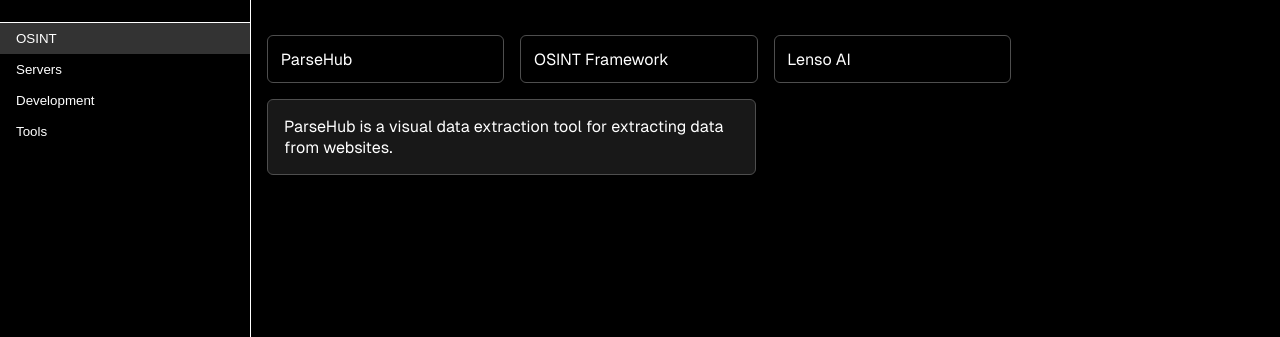
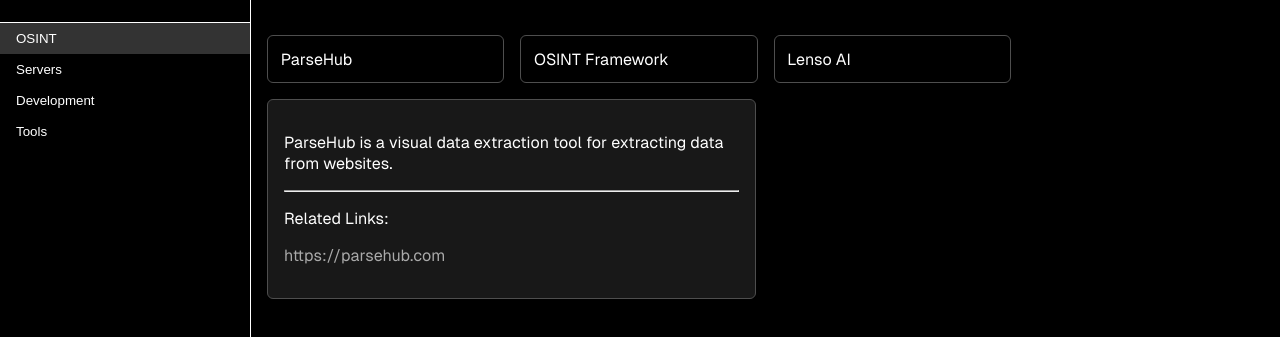
Before and after one commit to mrbigsticks/inform, a plain HTML site: page index.html in a window 1280 px wide. Both pictures are taken after a click on the element "ParseHub". Shown: the part 79-416 px from the top of the page. Drawn offline with Linux system fonts and the light colour scheme; a web font is replaced by a local one.

Commit message:
Test Update 1.4
Added selection color and a link section to the detail card which is planned to be expanded upon in the future updates.

```diff
--- a/src/script.js
+++ b/src/script.js
@@ -76,17 +76,16 @@
 
 
 const softwareDetails = {
-    1: "ParseHub is a visual data extraction tool for extracting data from websites.",
-    2: "OSINT Framework provides tools and resources for open-source intelligence gathering.",
-    3: "OneDrive is a cloud storage service by Microsoft.",
-    4: "Visual Studio Code is a code editor for development.",
-    5: "Lenso AI helps with image recognition and machine learning.",
-    6: "Virtual Machine Notes is a tool for managing virtual machines.",
-    7: "GitHub is a version control platform for developers.",
-    8: "Nmap is a network scanning tool for security professionals.",
-    9: "Hydra Brute Force is a password-cracking tool.",
-    10: "SQL Injection is an exploitation technique for web applications.",
-    11: "DDoS is a denial-of-service attack technique."
+    1: { description: "ParseHub is a visual data extraction tool for extracting data from websites.", links: ["https://parsehub.com"] },
+    2: { description: "OSINT Framework provides tools and resources for open-source intelligence gathering.", links: ["https://osintframework.com"] },
+    3: { description: "OneDrive is a cloud storage service by Microsoft.", links: ["https://onedrive.live.com"] },
+    4: { description: "Visual Studio Code is a code editor for development.", links: ["https://code.visualstudio.com"] },
+    5: { description: "Lenso AI helps with image recognition and machine learning.", links: ["https://lenso.ai"] },
+    6: { description: "Virtual Machine Notes is a tool for managing virtual machines.", links: ["#"] },
+    7: { description: "GitHub is a version control platform for developers.", links: ["https://github.com"] },
+    8: { description: "Nmap is a network scanning tool for security professionals.", links: ["https://nmap.org"] },
+    9: { description: "Hydra Brute Force is a password-cracking tool.", links: ["#"] },
+    11: { description: "DDoS is a denial-of-service attack technique.", links: ["#"] }
 };
 
 function renderSoftware() {
@@ -116,15 +115,28 @@
 
 
 
-// Function to show software details and adjust width
 function displaySoftwareDetails(softwareId) {
     const detailsBox = document.getElementById('softwareDetails');
-    const softwareItem = document.querySelector('.software-item'); // Get any software button
-    const itemWidth = softwareItem ? softwareItem.offsetWidth : 200; // Default to 200px if no items
+    const softwareItem = document.querySelector('.software-item');
+    const itemWidth = softwareItem ? softwareItem.offsetWidth : 200;
 
-    // Set the width of the details box to twice the width of a software button
+    const software = softwareDetails[softwareId] || { description: "No details available.", links: [] };
+
+    // Set the width of the details box
     detailsBox.style.width = `${itemWidth * 1.92}px`;
-    detailsBox.textContent = softwareDetails[softwareId] || "No details available.";
+
+    // Create the description and links sections
+    detailsBox.innerHTML = `
+        <p>${software.description}</p>
+        <hr>
+        <div class="links-section">
+            <p>Related Links:</p>
+            <ul>
+                ${software.links.map(link => `<li><a href="${link}" target="_blank">${link}</a></li>`).join('')}
+            </ul>
+        </div>
+    `;
+
     detailsBox.style.display = 'block';
 }
 
--- a/src/styles.css
+++ b/src/styles.css
@@ -16,6 +16,15 @@
 }
 
 /* Use Geist font globally or in specific areas */
+
+
+::selection {
+    background-color: white;
+    color: black;
+}
+
+
+
 
 
 .dashboard {
@@ -136,3 +145,33 @@
     display: none; /* Hidden initially */
     width: auto; /* Allow dynamic width adjustment */
 }
+
+
+
+
+
+
+
+.links-section {
+    margin-top: 10px;
+}
+.links-section ul {
+    list-style-type: none;
+    padding: 0;
+}
+.links-section ul li {
+    margin-bottom: 5px;
+    background-color: #181818;
+}
+
+/* Change the link color */
+.links-section a {
+    color: rgb(170, 170, 170); /* You can replace 'blue' with any color you like */
+    text-decoration: none; /* Optional: Remove underline */
+}
+
+/* Change the link color when hovered */
+.links-section a:hover {
+    color: rgb(117, 117, 117); /* Color when the link is hovered */
+    text-decoration: underline; /* Optional: Add underline on hover */
+}
```
Also changed, not shown: index.html (+1 -0 lines).
